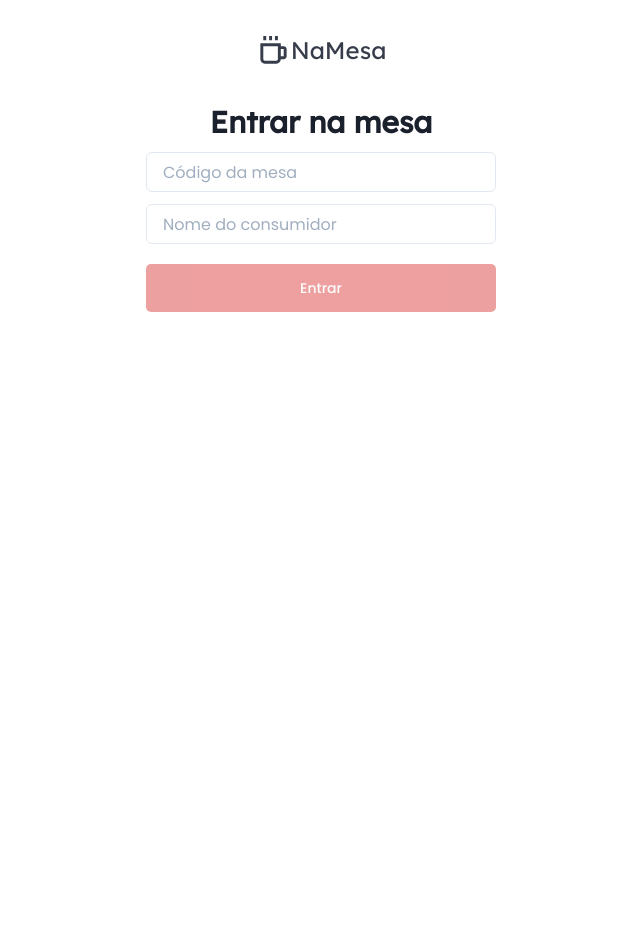
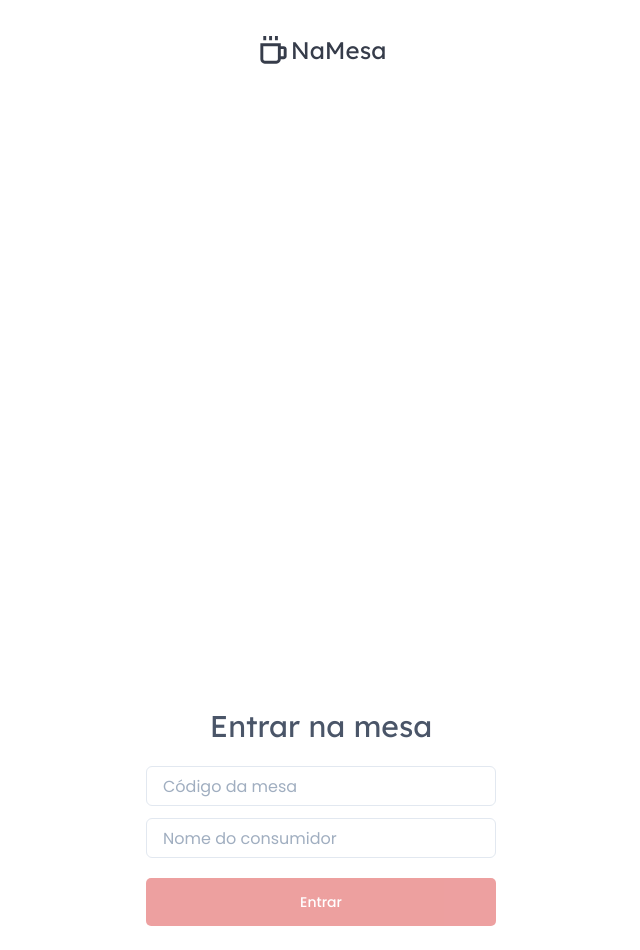
Before and after one commit to penguinsufcg/na-mesa, a Next.js app: page /join in a window 1280 px wide. Shown: the whole page, without its empty margins (319-959 px from the left). Before the commit the page ends 800 px from the top, so only its background shows below. Built offline with nearby package versions, Linux system fonts and the light colour scheme; no server answers.

Commit message:
Fix styles in JoinTableForm

```diff
--- a/src/components/client/JoinTableForm/index.tsx
+++ b/src/components/client/JoinTableForm/index.tsx
@@ -14,7 +14,7 @@ const JoinTableForm = () => {
 
   return (
     <Flex direction="column" sx={{ alignItems: 'center', gap: '12px' }}>
-      <Heading size="lg">Entrar na mesa</Heading>
+      <Heading size="lg" color="gray.600" fontWeight="medium" mb="10px">Entrar na mesa</Heading>
       <Input
         placeholder="Código da mesa"
         isRequired
--- a/src/pages/join/index.tsx
+++ b/src/pages/join/index.tsx
@@ -6,7 +6,7 @@ import JoinTableForm from '@/components/client/JoinTableForm'
 const JoinTablePage = () => {
   return (
     <Flex direction="column" sx={{ alignItems: 'center', padding: 4 }}>
-      <Box sx={{ marginBottom: '20px' }}>
+      <Box sx={{ marginBottom: '50%' }}>
         <Logo />
       </Box>
       <JoinTableForm />
```
